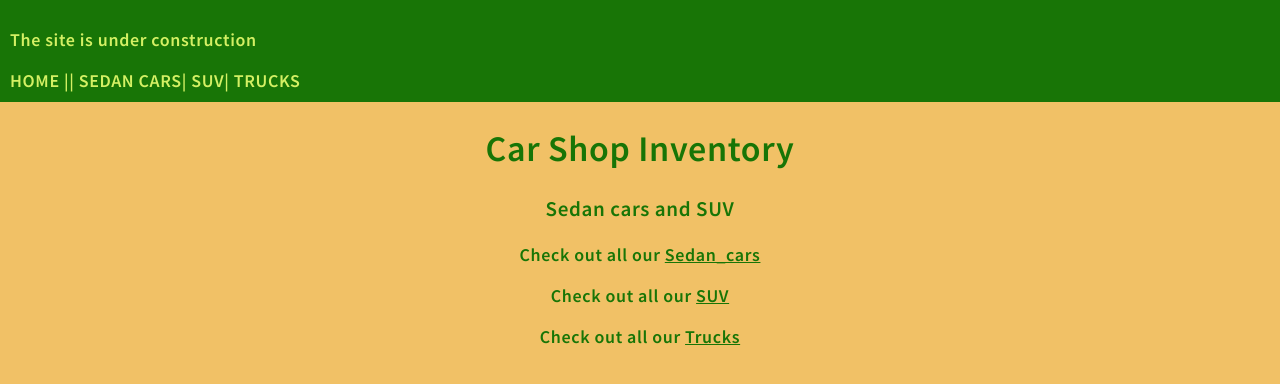
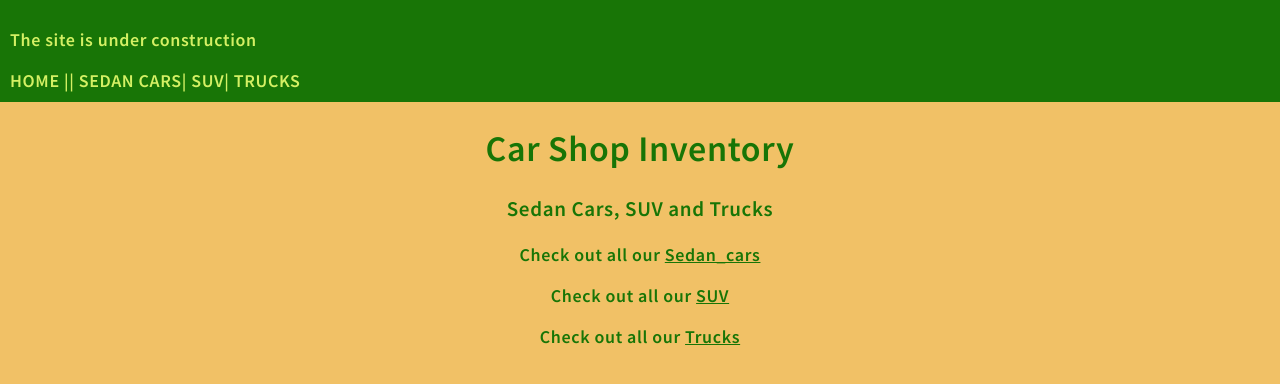
Before and after one commit to yegorisB/CarShop, a Django app: page / in a window 1280 px wide. Shown: the top 384 px of the page. Run offline with Django 4.2, Linux system fonts and the light colour scheme.

Commit message:
main.html corrected - <h3>Sedan Cars, SUV and Trucks</h3>

```diff
--- a/src/master_app/templates/main.html
+++ b/src/master_app/templates/main.html
@@ -8,7 +8,7 @@
   <div class="main">
     <h1>Car Shop Inventory</h1>
 
-    <h3>Sedan cars and SUV</h3>
+    <h3>Sedan Cars, SUV and Trucks</h3>
 
     <p>Check out all our <a href="sedan_cars/">Sedan_cars</a></p>
     <p>Check out all our <a href="suvs/">SUV</a></p>
```
